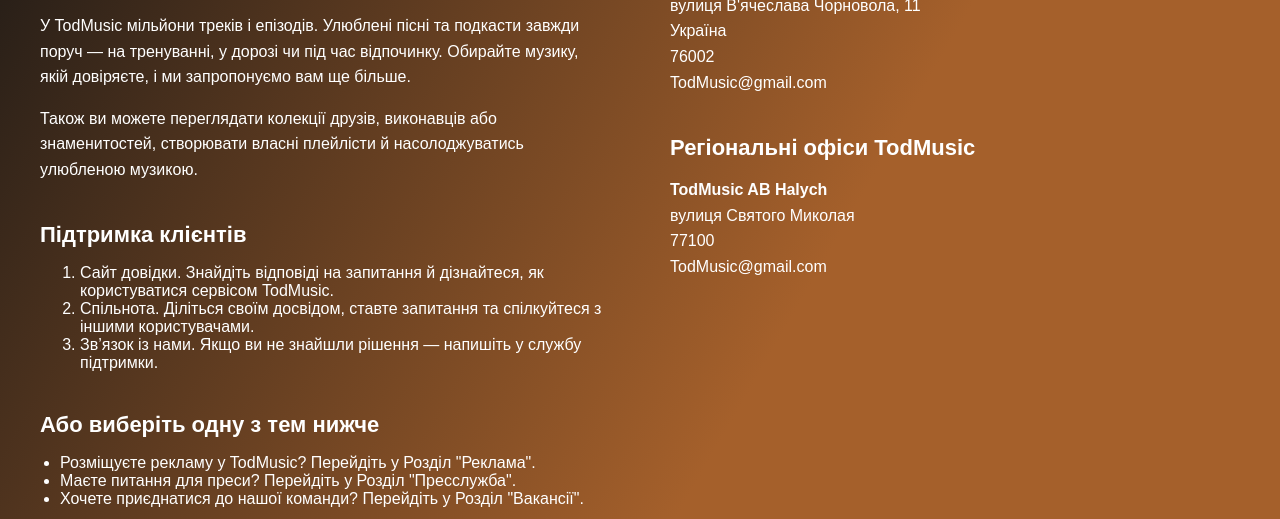
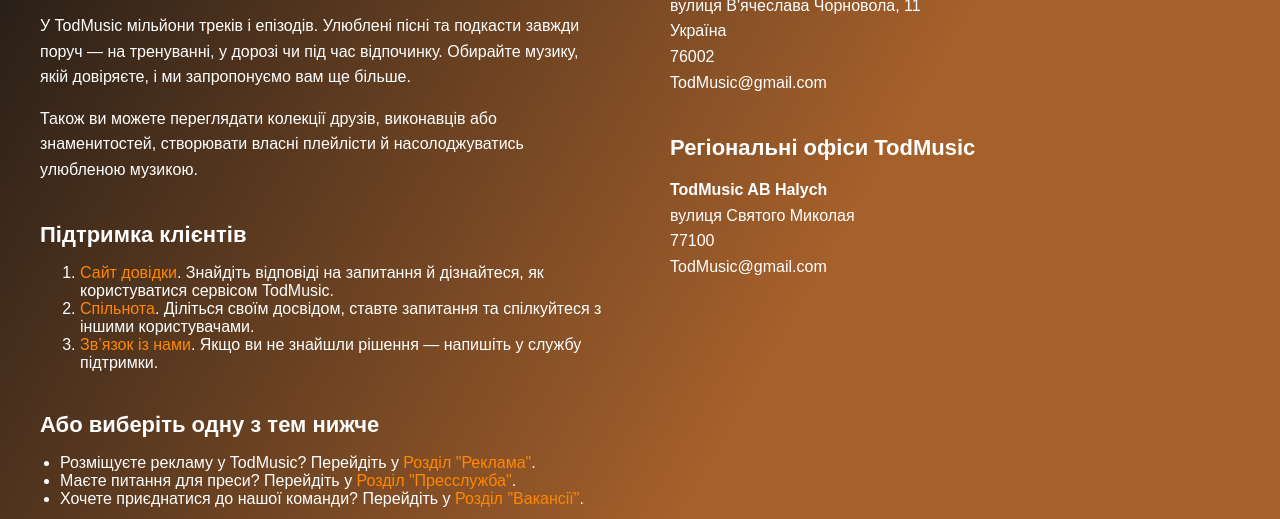
Before and after one commit to toodyann/TodMusic, a website built with Vite: page aboutUs.html in a window 1280 px wide. Shown: the part 281-800 px from the top of the page. Built offline with nearby package versions, Linux system fonts and the light colour scheme; a web font is replaced by a local one.

Commit message:
fix: color style for about us section

```diff
--- a/styles/aboutUs.css
+++ b/styles/aboutUs.css
@@ -65,7 +65,7 @@
   padding-left: 20px;
 }
 a {
-  color: #ffffff;
+  color: #ff8800;
   text-decoration: none;
 }
 a:hover {
--- a/styles/supportService.css
+++ b/styles/supportService.css
@@ -22,14 +22,6 @@
     transform: translateY(0);
   }
 }
-
-a {
-    color: #ffffff;
-    text-decoration: none;
-  }
-  a:hover {
-    text-decoration: underline;
-  }
 
 .logo p{
     font-family: "Momo Signature", cursive;
```
